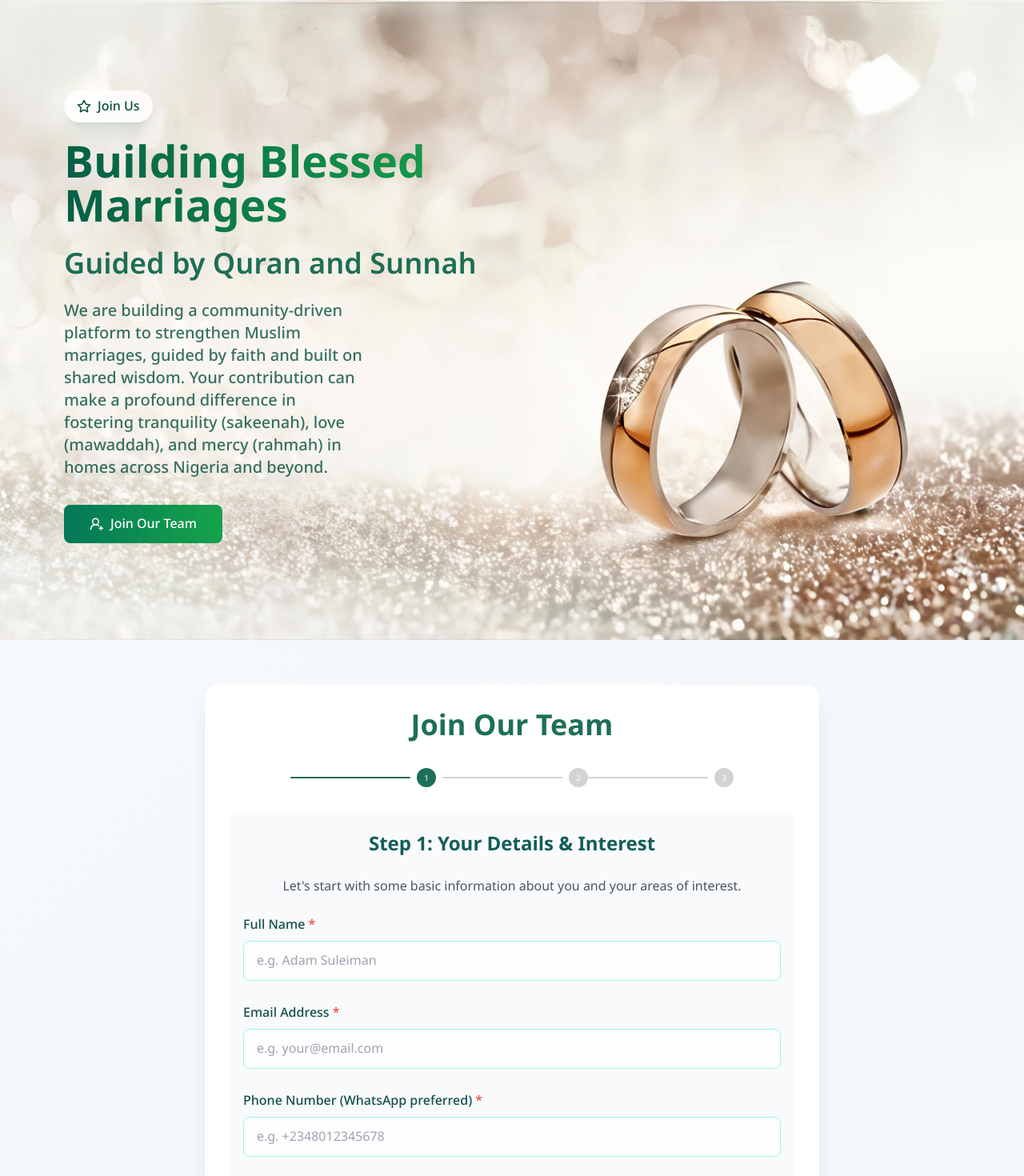
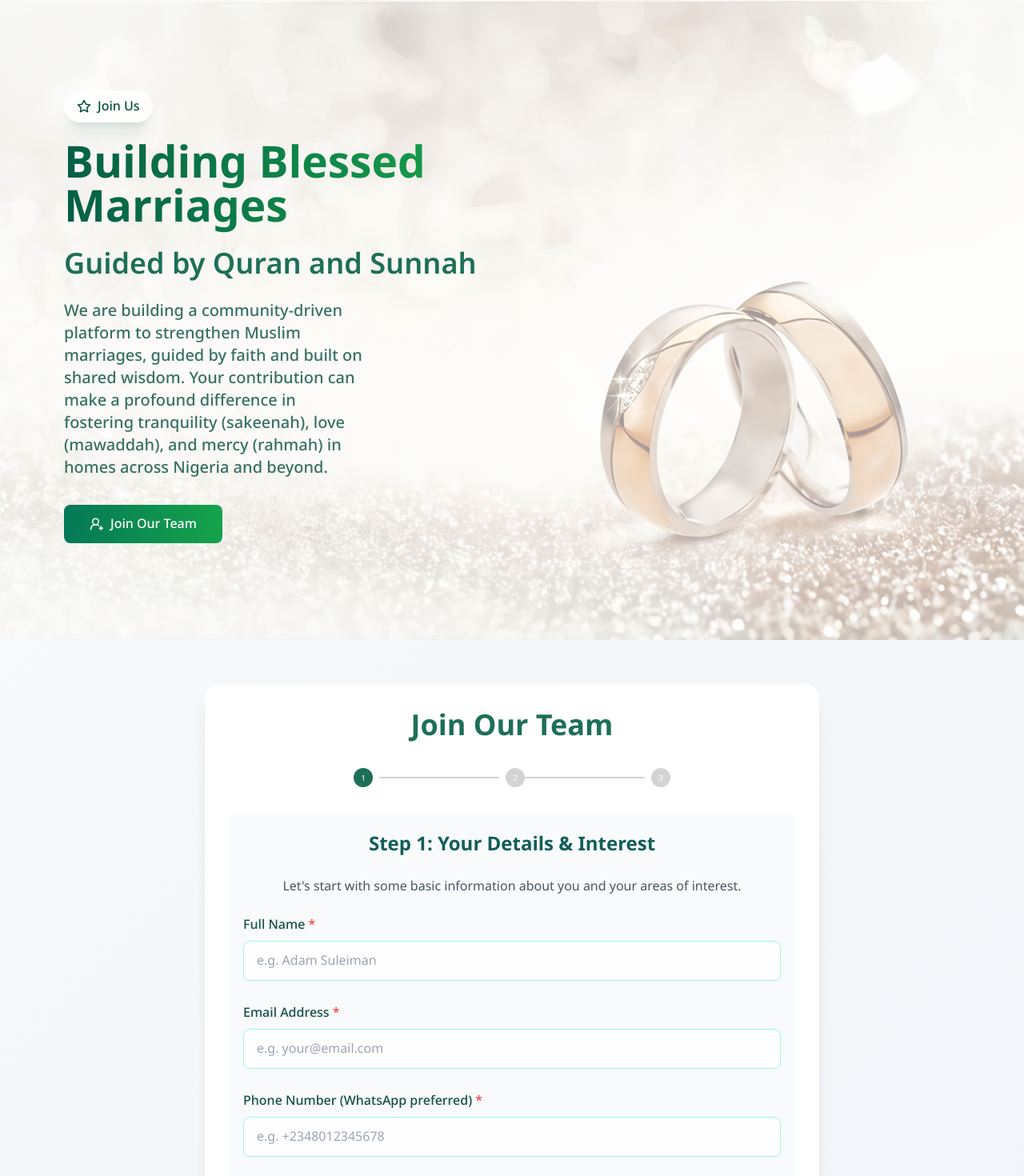
Before and after one commit to Olamide1705/baytus-sakeenah, a React (Vite) app: page / in a window 1280 px wide. Shown: the top 1470 px of the page at 80% size. Built offline with nearby package versions, Linux system fonts and the light colour scheme; a web font is replaced by a local one.

Commit message:
Volunteer Form fixed

```diff
--- a/src/components/VolunteerForm.tsx
+++ b/src/components/VolunteerForm.tsx
@@ -355,11 +355,6 @@ const VolunteerForm: React.FC = () => {
               {/*Step Indicator */}
 
               <div className="flex items-center justify-center my-6">
-                <div
-                  className={`h-[2px] w-[60px] md:w-[150px] rounded-[30px] mr-2 ${
-                    currentStep >= 1 ? "bg-emerald-800/90" : "bg-[#D3D3D3]"
-                  }`}
-                />
                 <div
                   className={`w-6 h-6 flex items-center mr-2 justify-center rounded-full text-white text-[10px]
         ${currentStep >= 1 ? "bg-emerald-800/90" : "bg-[#D3D3D3]"}`}
--- a/src/components/VolunteerHeader.tsx
+++ b/src/components/VolunteerHeader.tsx
@@ -4,7 +4,7 @@ import rings from "../assets/rings.jpg";
 const VolunteerHeader = () => {
   return (
     <section
-      className="relative min-h-screen pt-20 mb-10 pb-10 flex items-center overflow-hidden bg-cover bg-right-bottom bg-white/60 lg:bg-transparent bg-blend-overlay"
+      className="relative min-h-screen pt-20 mb-10 pb-10 flex items-center overflow-hidden bg-cover bg-right-bottom bg-white/60 bg-blend-overlay"
       style={{ backgroundImage: `url(${rings})` }}
     >
       <div className="container mx-auto px-4 md:px-20 relative z-20">
```
